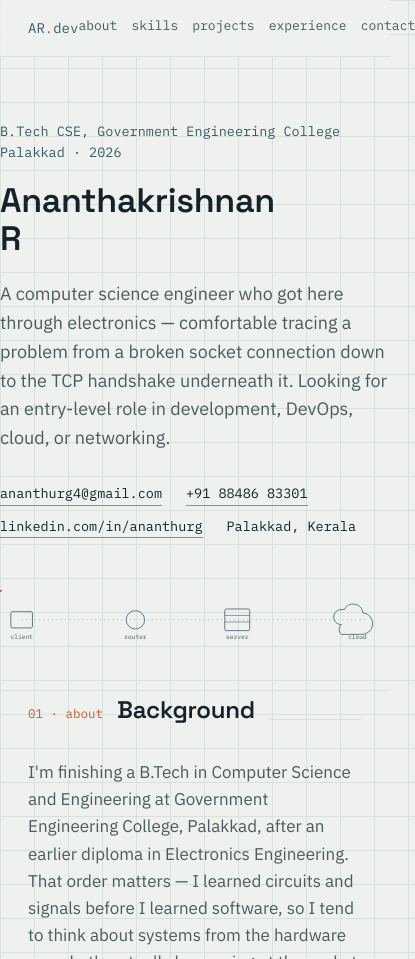
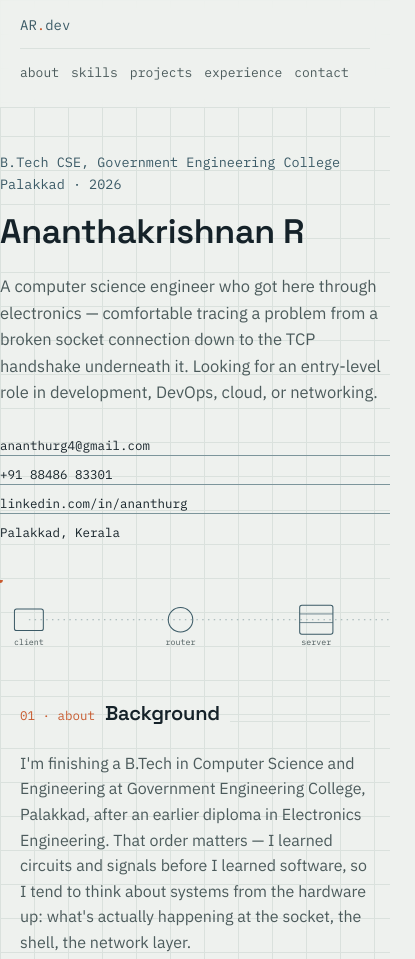
Before and after one commit to Ananthu3301/my-portfolio, a plain HTML site: page index.html in a window 390 px wide. Shown: the top 959 px of the page, 415 px wide, since content can reach past the window. Drawn offline with Linux system fonts and the light colour scheme.

Commit message:
Add responsive styles for topbar and media queries

```diff
--- a/index.html
+++ b/index.html
@@ -273,12 +273,56 @@
   }
 
   /* responsive */
+  @media (max-width: 780px){
+    .topbar-inner{
+      flex-wrap:wrap;
+      gap:10px 0;
+      padding:14px 20px;
+    }
+    .topbar-inner nav{
+      order:3;
+      width:100%;
+      gap:0;
+      overflow-x:auto;
+      -webkit-overflow-scrolling:touch;
+      scrollbar-width:none;
+      border-top:1px solid var(--grid);
+      padding-top:10px;
+      margin-top:2px;
+    }
+    .topbar-inner nav::-webkit-scrollbar{ display:none; }
+    .topbar-inner nav a{
+      flex:0 0 auto;
+      padding:4px 12px 8px 0;
+      white-space:nowrap;
+    }
+  }
+
   @media (max-width: 640px){
-    .skill-table{ grid-template-columns: 1fr; row-gap:8px; }
+    body{ font-size:16px; }
+    .wrap, .wrap-wide{ padding:0 20px; }
+    .hero{ padding:44px 0 36px; }
+    .hero h1{ max-width:none; }
+    .hero p.lede{ font-size:16.5px; }
+    .hero .contact-row{ font-size:12.5px; gap:8px 16px; }
+    .diagram{ margin-top:38px; }
+    section{ padding:44px 0; }
+    .section-head{ gap:10px; margin-bottom:22px; }
+    .section-head h2{ font-size:20px; }
+    .skill-table{ grid-template-columns: 1fr; row-gap:6px; }
     .skill-table .k{ padding-top:0; }
-    .misc-grid{ grid-template-columns:1fr; }
-    .topbar-inner nav{ gap:14px; }
-    .hero{ padding:64px 0 40px; }
+    .skill-table .v{ margin-bottom:8px; }
+    .project{ padding:20px; }
+    .project h3{ font-size:17px; }
+    .misc-grid{ grid-template-columns:1fr; gap:22px; }
+    .tline{ padding-left:22px; }
+    .titem::before{ left:-22px; }
+  }
+
+  @media (max-width: 400px){
+    .hero .contact-row{ flex-direction:column; gap:8px; }
+    .diagram svg{ min-width:520px; }
+    .diagram{ overflow-x:auto; }
   }
 </style>
 </head>
```
